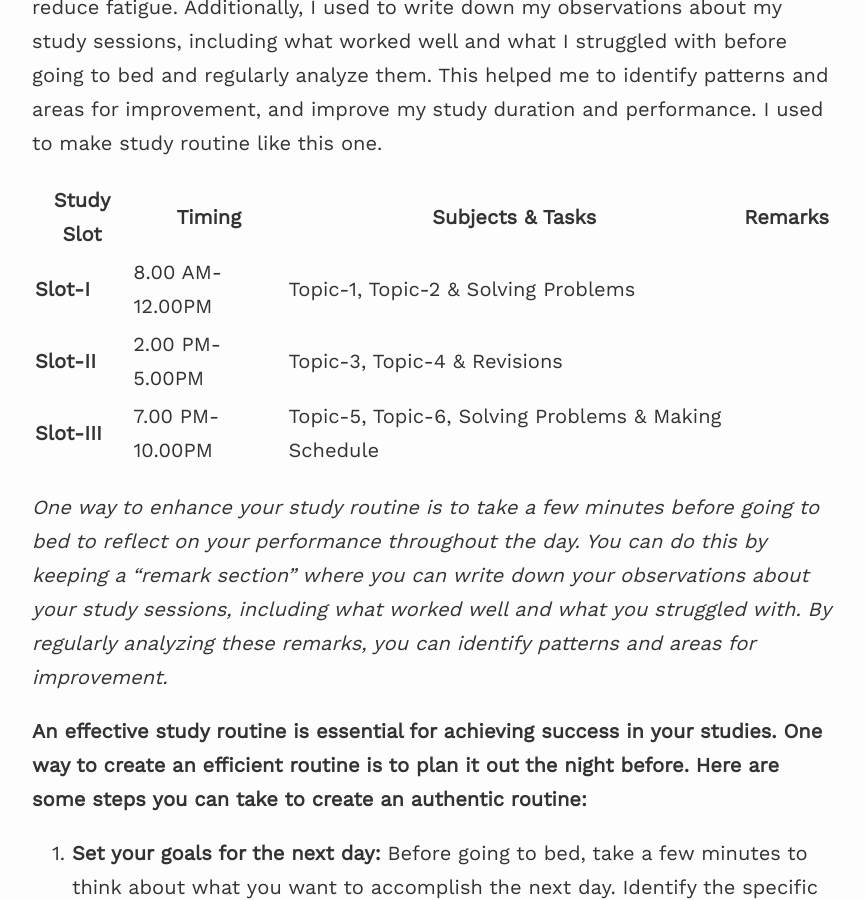
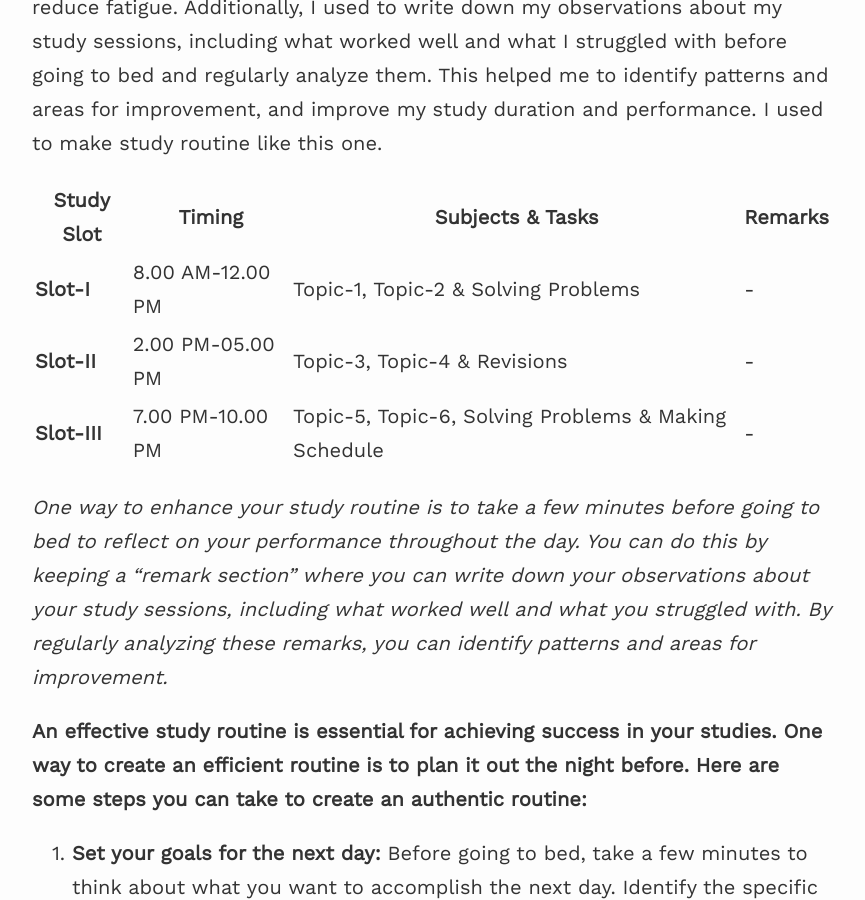
Before and after one commit to Samarjeetkumarsingh/website, a Jekyll site: the page built from _posts/2023-01-29-what-was-your-study-schedule.md, in a window 1280 px wide and 900 px high, scrolled down 638 px. Shown: the whole window, without its empty margins (208-1073 px from the left). Built offline with Jekyll 4.4.1, drawn with Linux system fonts in a browser that asks for light colours; nearby versions of some CDN libraries.

Commit message:
Update 2023-01-29-what-was-your-study-schedule.md

```diff
--- a/_posts/2023-01-29-what-was-your-study-schedule.md
+++ b/_posts/2023-01-29-what-was-your-study-schedule.md
@@ -9,9 +9,9 @@ When I was preparing for competitive exams like **JEE and GATE**, I had a struct
 
 |**Study Slot**| **Timing** | **Subjects & Tasks** | **Remarks** |
 | ---------|------| ---------------|-------|
-| **Slot-I** | 8.00 AM-12.00PM     | Topic-1, Topic-2 & Solving Problems |  |
-| **Slot-II**| 2.00 PM-5.00PM      | Topic-3, Topic-4 & Revisions | |
-| **Slot-III**| 7.00 PM-10.00PM    | Topic-5, Topic-6, Solving Problems & Making Schedule | |
+| **Slot-I** | 8.00 AM-12.00 PM     | Topic-1, Topic-2 & Solving Problems | - |
+| **Slot-II**| 2.00 PM-05.00 PM      | Topic-3, Topic-4 & Revisions | -|
+| **Slot-III**| 7.00 PM-10.00 PM    | Topic-5, Topic-6, Solving Problems & Making Schedule | -|
 
 
 *One way to enhance your study routine is to take a few minutes before going to bed to reflect on your performance throughout the day. You can do this by keeping a "remark section" where you can write down your observations about your study sessions, including what worked well and what you struggled with. By regularly analyzing these remarks, you can identify patterns and areas for improvement.*
```
